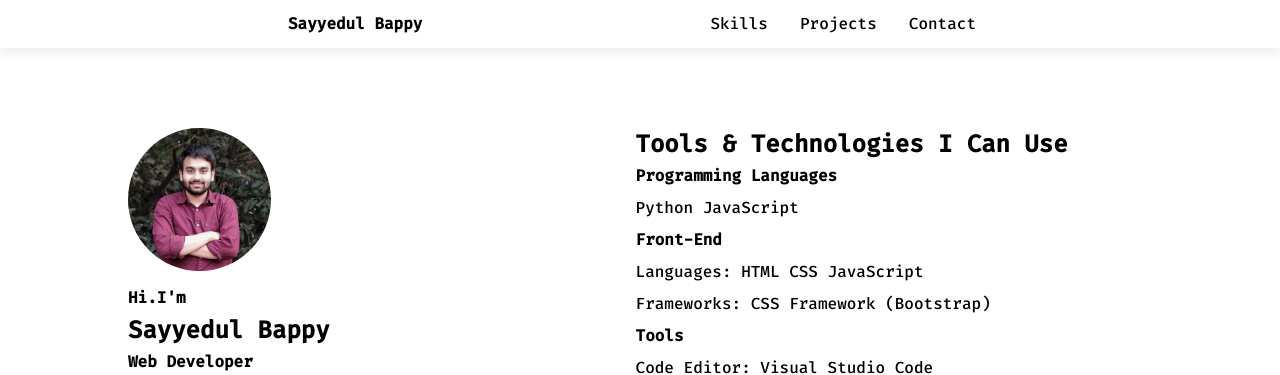
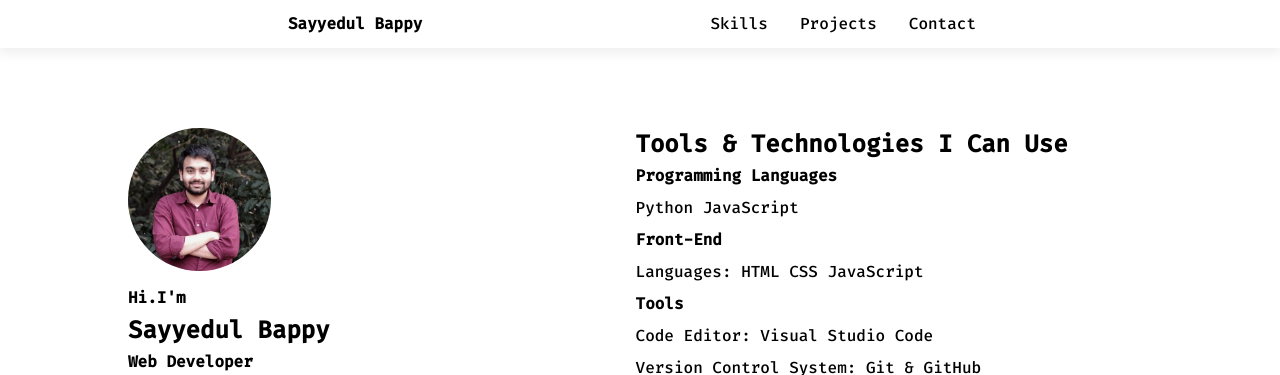
Before and after one commit to sayyedulbappy/portfolio, a plain HTML site: page src/index.html in a window 1280 px wide. Shown: the top 375 px of the page. Drawn offline with Linux system fonts and the light colour scheme.

Commit message:
remove unnecessary info

```diff
--- a/src/index.html
+++ b/src/index.html
@@ -99,7 +99,6 @@
           <p>Python JavaScript</p>
           <p><strong>Front-End</strong></p>
           <p>Languages: HTML CSS JavaScript</p>
-          <p>Frameworks: CSS Framework (Bootstrap)</p>
           <p><strong>Tools</strong></p>
           <p>Code Editor: Visual Studio Code</p>
           <p>Version Control System: Git & GitHub</p>
```
